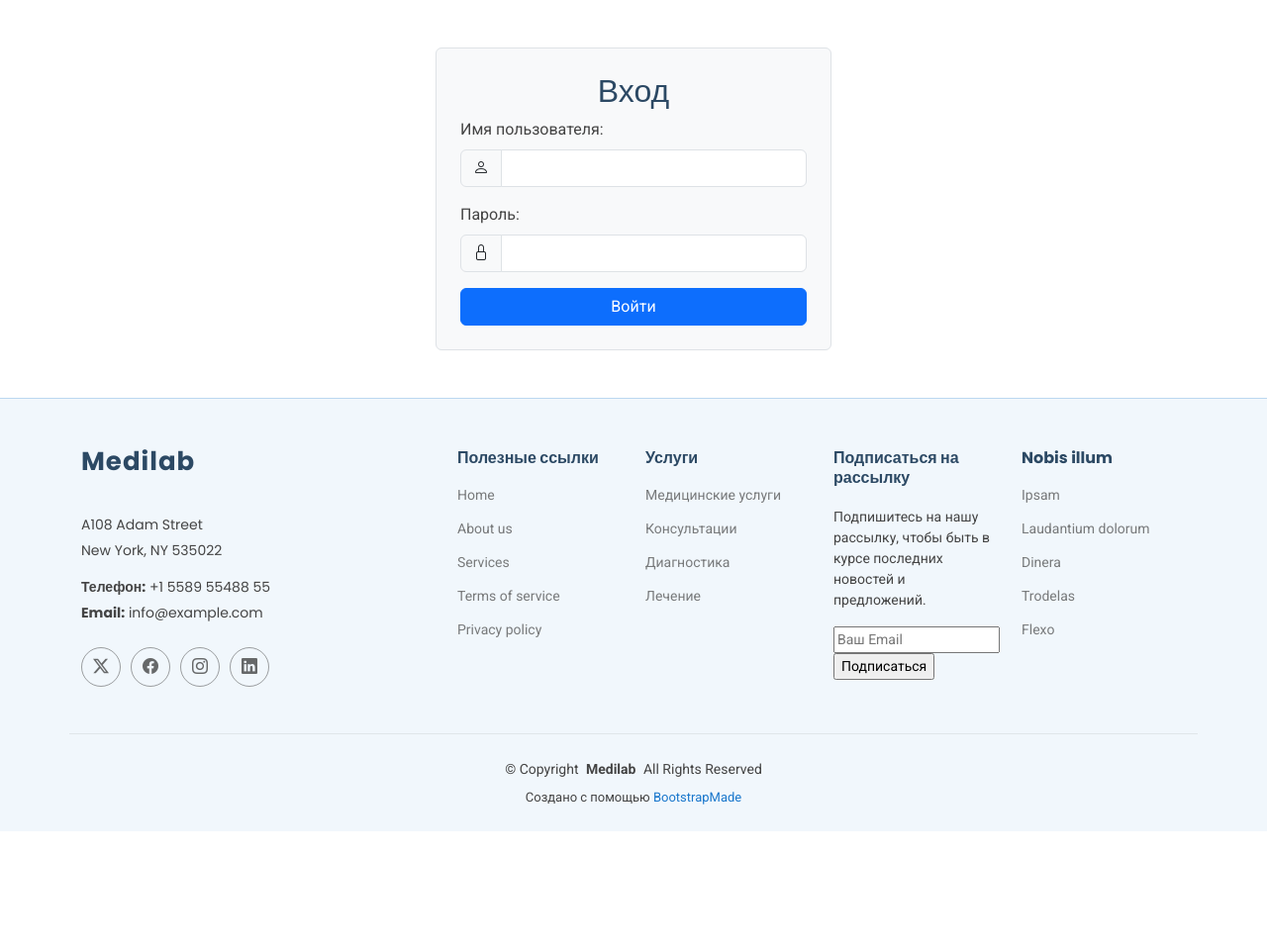
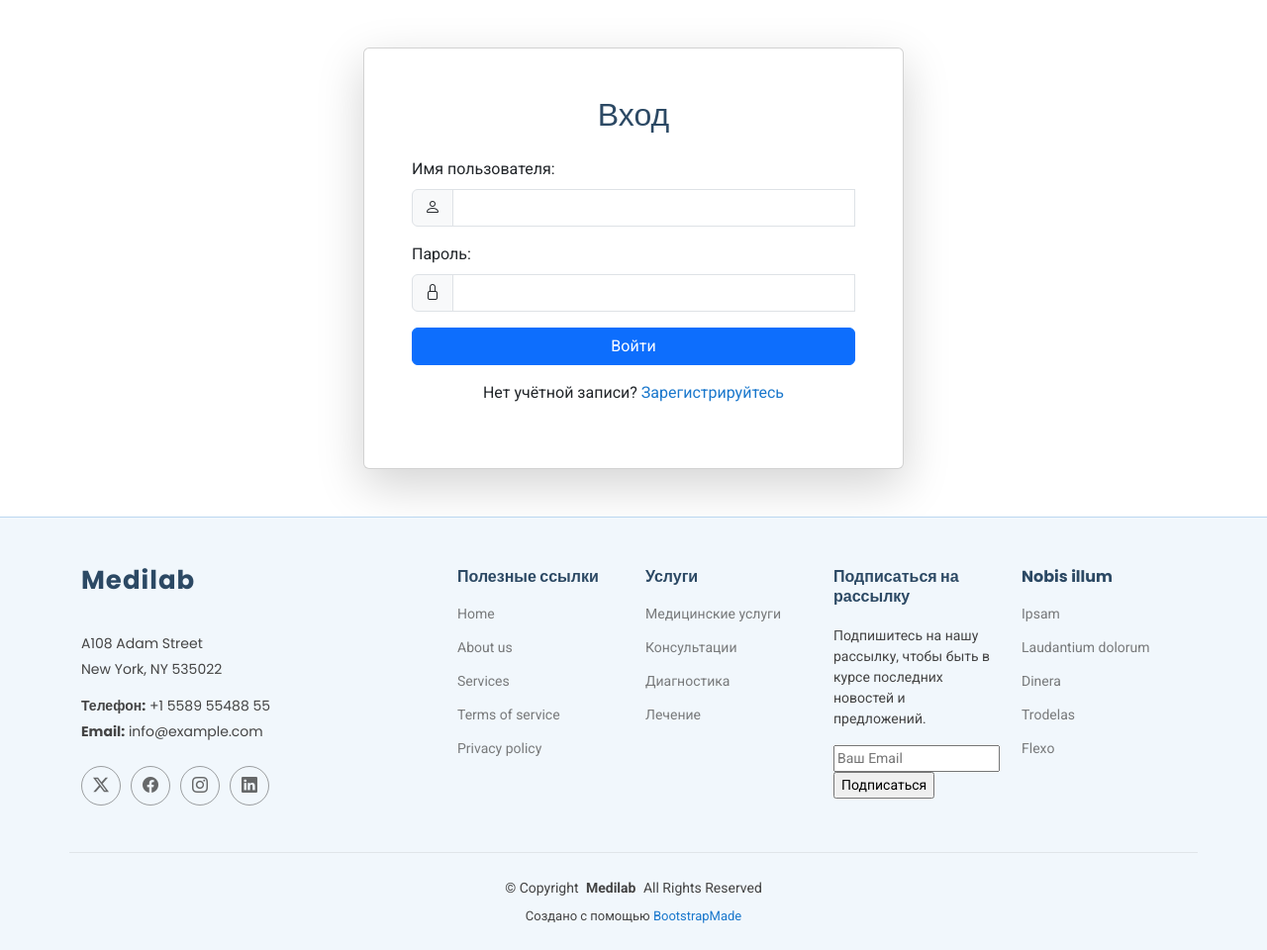
Before and after one commit to aruytehno/getmed.pro, a Django app: page /login/ in a window 1280 px wide. Shown: the part 118-1078 px from the top of the page at 99% size. Before the commit the page ends 958 px from the top, so only its background shows below. Run offline with Django 5.2, Linux system fonts and the light colour scheme; some libraries are stand-ins or nearby versions.

Commit message:
Обновил стили для login.html

```diff
--- a/get_med/users/templates/login.html
+++ b/get_med/users/templates/login.html
@@ -4,31 +4,53 @@
 
 {% block content %}
 <div class="container mt-5 mb-5">
+    <div class="row justify-content-center">
+        <div class="col-md-6">
+            <div class="card shadow-lg">
+                <div class="card-body p-5">
+                    <h2 class="text-center mb-4">Вход</h2>
+
+                    <!-- Сообщение об ошибке, если оно есть -->
                     {% if error_message %}
                         <div class="alert alert-danger">
                             {{ error_message }}
                         </div>
                     {% endif %}
-    <div class="border p-4 rounded bg-light mx-auto" style="max-width: 400px;">
-        <h2 class="text-center">Вход</h2>
-        <form method="post">
+
+                    <!-- Форма для входа -->
+                    <form method="post" class="needs-validation" novalidate>
                         {% csrf_token %}
                         <div class="mb-3">
                             <label for="username" class="form-label">Имя пользователя:</label>
                             <div class="input-group">
-                    <span class="input-group-text"><i class="bi bi-person"></i></span> <!-- Иконка пользователя -->
+                                <span class="input-group-text"><i class="bi bi-person"></i></span>
                                 <input type="text" name="username" class="form-control" required>
+                                <div class="invalid-feedback">
+                                    Пожалуйста, введите имя пользователя.
+                                </div>
                             </div>
                         </div>
                         <div class="mb-3">
                             <label for="password" class="form-label">Пароль:</label>
                             <div class="input-group">
-                    <span class="input-group-text"><i class="bi bi-lock"></i></span> <!-- Иконка замка -->
+                                <span class="input-group-text"><i class="bi bi-lock"></i></span>
                                 <input type="password" name="password" class="form-control" required>
+                                <div class="invalid-feedback">
+                                    Пожалуйста, введите пароль.
                                 </div>
                             </div>
-            <button type="submit" class="btn btn-primary w-100">Войти</button> <!-- Убираем анимацию -->
+                        </div>
+
+                        <button type="submit" class="btn btn-primary w-100">Войти</button>
                     </form>
+
+                    <!-- Дополнительная ссылка для регистрации -->
+                    <div class="text-center mt-3">
+                        <p>Нет учётной записи? <a href="{% url 'register' %}">Зарегистрируйтесь</a></p>
+                    </div>
+                </div>
+            </div>
+        </div>
     </div>
 </div>
 
```
Lines whose indentation alone changed are shown as unchanged.
